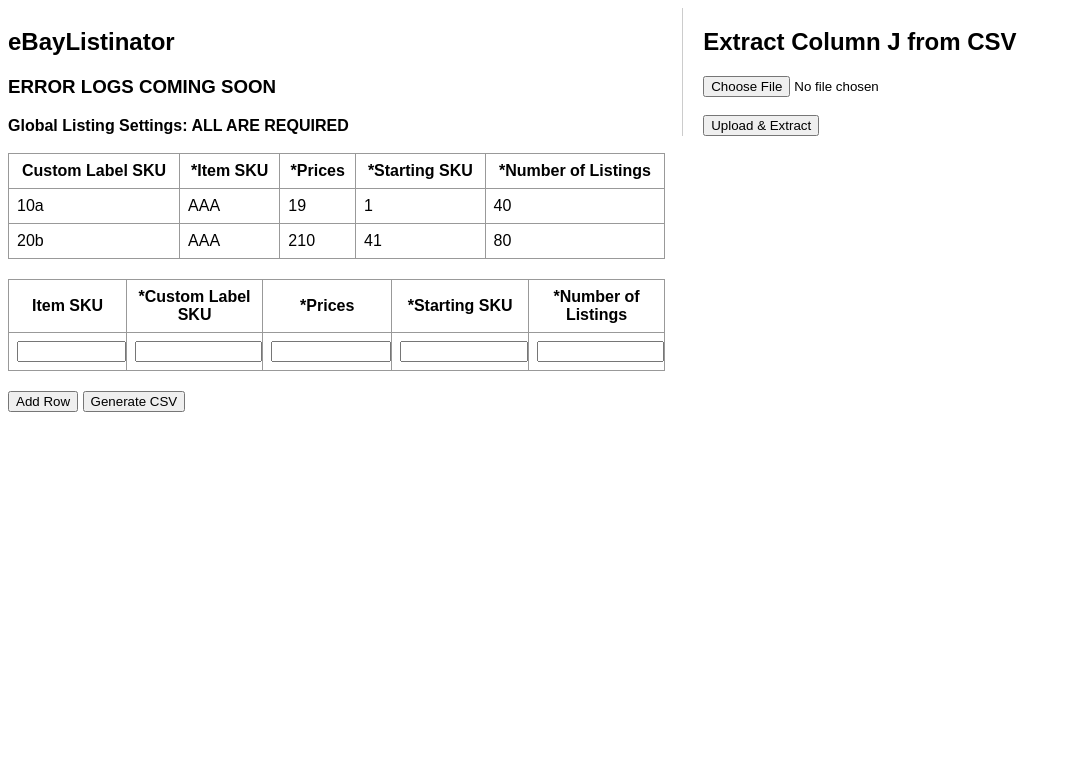
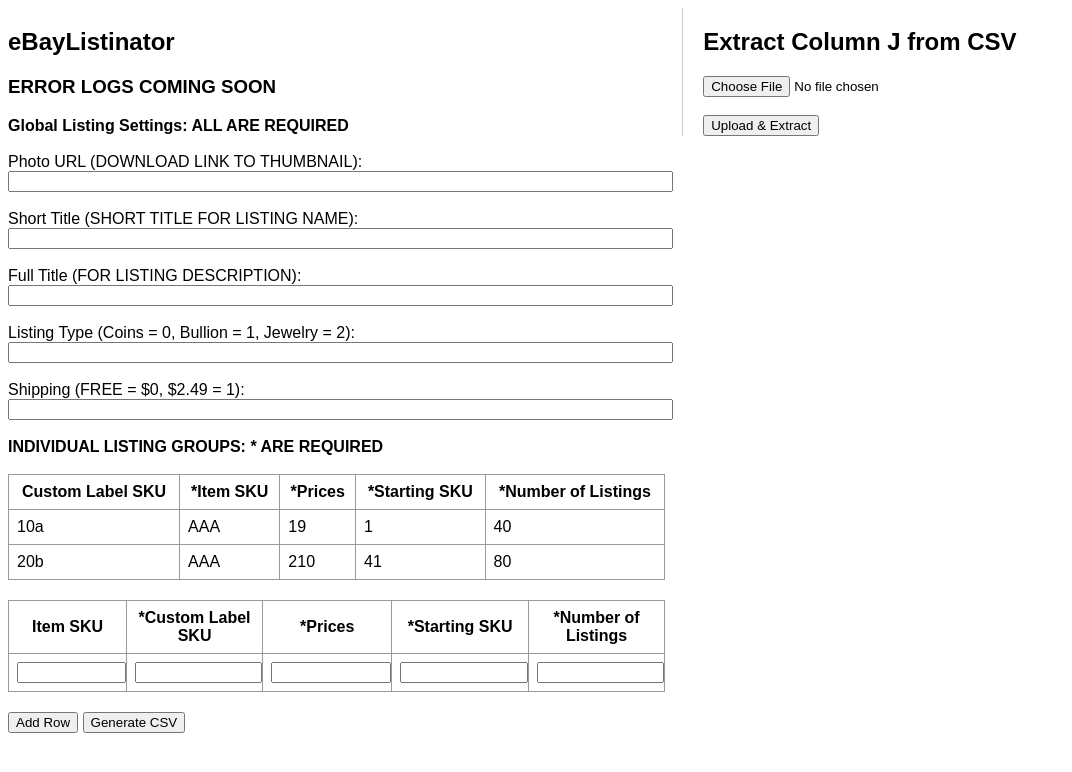
Before and after one commit to Vixcalibur/ebaylistinator, a FastAPI app: page / in a window 1280 px wide. Shown: the top 772 px of the page, without its empty margins (0-1072 px from the left). Run offline with FastAPI, Linux system fonts and the light colour scheme.

Commit message:
Update index.html: re added global information input

```diff
--- a/templates/index.html
+++ b/templates/index.html
@@ -55,6 +55,25 @@
 
         <form method="post" action="/generate">
             <label><b>Global Listing Settings: ALL ARE REQUIRED</b></label><br><br>
+
+            <label>Photo URL (DOWNLOAD LINK TO THUMBNAIL):</label><br>
+            <input type="text" name="photoURL" required><br><br>
+
+            <label>Short Title (SHORT TITLE FOR LISTING NAME):</label><br>
+            <input type="text" name="shortTitle" required><br><br>
+
+            <label>Full Title (FOR LISTING DESCRIPTION):</label><br>
+            <input type="text" name="fullTitle" required><br><br>
+
+            <label>Listing Type (Coins = 0, Bullion = 1, Jewelry = 2):</label><br>
+            <input type="text" name="listingType" required><br><br>
+
+            <label>Shipping (FREE = $0, $2.49 = 1):</label><br>
+            <input type="text" name="SHIPPING" required><br><br>
+
+
+            <label><b>INDIVIDUAL LISTING GROUPS:  * ARE REQUIRED</b></label><br><br>
+
 
             <table>
                 <thead>
```
